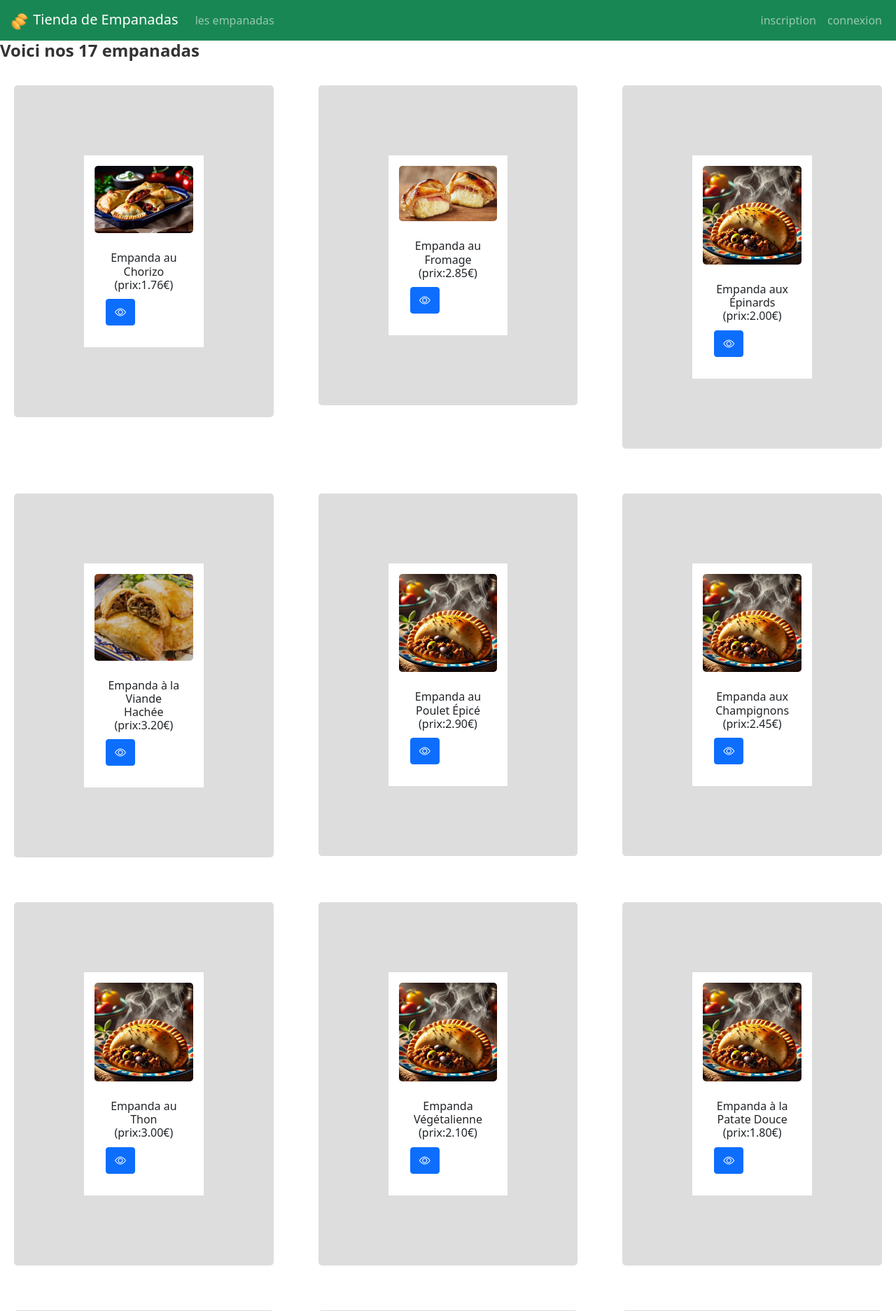
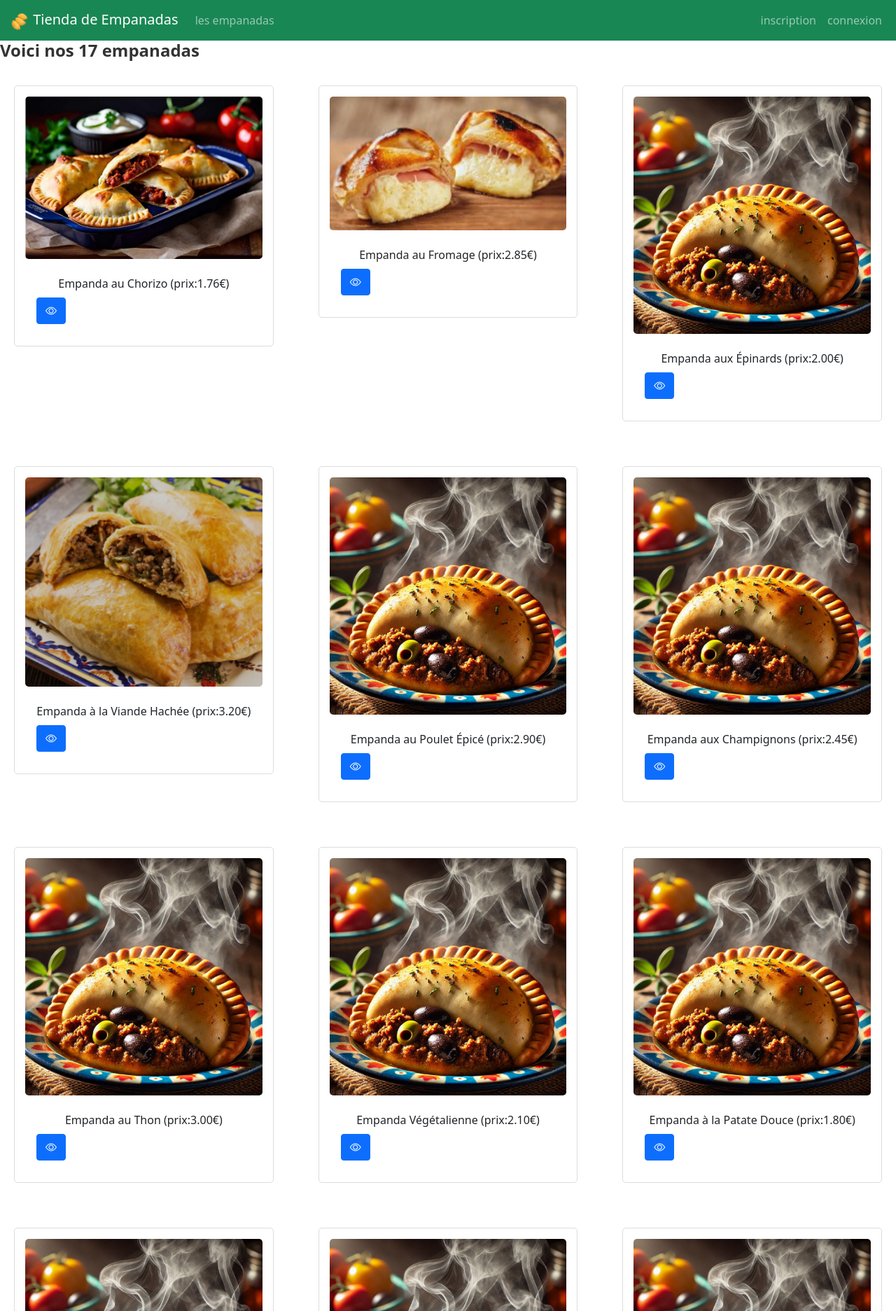
Before and after one commit to Axel-Judd-RATOVO-PESIN/Site-empanada, a Django app: page /empanadas/ in a window 1280 px wide. Shown: the top 1873 px of the page at 70% size. Run offline with Django 5.2, Linux system fonts and the light colour scheme; data comes from the database, SQL or seed files in the repository; both versions use the stored data as it was after the commit.

Commit message:
ajout modification sur sytle css

```diff
--- a/tienda/empanadas/static/empanadas/css/styles.css
+++ b/tienda/empanadas/static/empanadas/css/styles.css
@@ -27,7 +27,7 @@ footer {
 
 .card {
   margin: 20px;
-  border: 100px solid #ddd;
+  border: 1px solid #ddd;
   border-radius: 5px;
   padding: 15px;
 }
@@ -95,10 +95,6 @@ footer {
 .card-body-ing .bi-trash {
   margin: 0 10px;
   cursor: pointer;
-}
-
-.h2-ing {
-  background-color: beige;
 }
 /************ STYLE POUR LE FICHIER QUI AFFICHE LES DETAILS D'UNE EMPANADA ***************/
 
--- a/tienda/empanadas/templates/empanadas/base.html
+++ b/tienda/empanadas/templates/empanadas/base.html
@@ -3,14 +3,14 @@
 <html lang="fr">
   <head>
     <meta charset="UTF-8" />
-    <title>{% block title %}{% endblock%}</title>
+    <title>{% block title %} {% endblock%}</title>
     <link
       href="https://cdn.jsdelivr.net/npm/bootstrap@5.0.2/dist/css/bootstrap.min.css"
       rel="stylesheet"
       integrity="sha384-EVSTQN3/azprG1Anm3QDgpJLIm9Nao0Yz1ztcQTwFspd3yD65VohhpuuCOmLASjC"
       crossorigin="anonymous"
     />
-    <link rel="stylesheet" href="{% static 'empanadas/css/styles.css' %}" />
+    <link rel="stylesheet" type="text/css" href="{% static 'empanadas/css/styles.css' %}" />
     <link rel="icon" href="{% static 'empanadas/img/icone.png' %}" />
     <link
       rel="stylesheet"
```
Also changed, not shown: tienda/empanadas/templates/empanadas/empanadas.html (+5 -2 lines), tienda/db.sqlite3, 1 other file.
